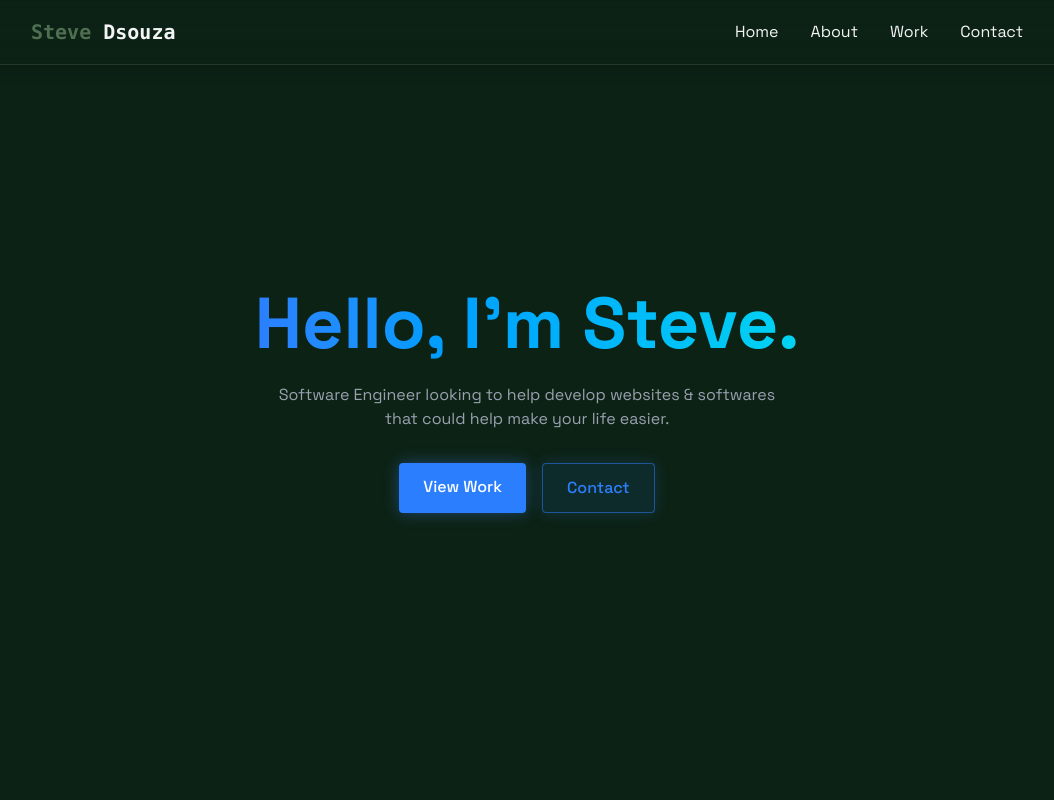
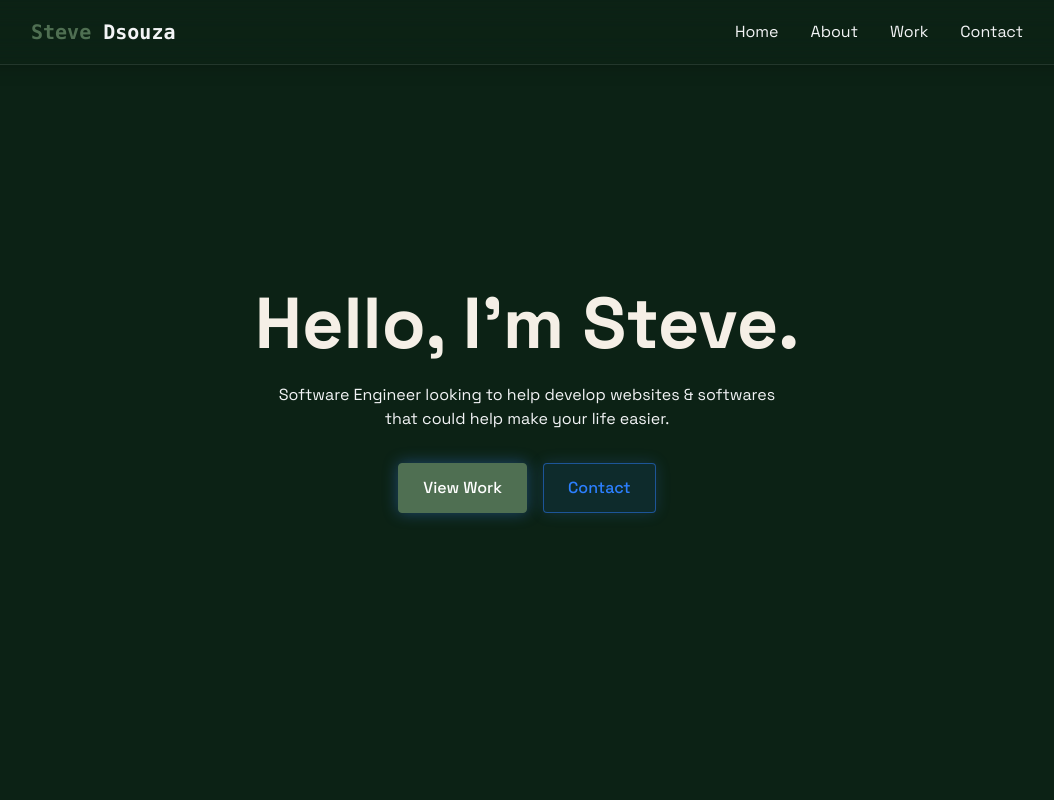
Before and after one commit to stevenovak123/portfolio, a React (Vite) app: page / in a window 1280 px wide. Shown: the top 800 px of the page, without its empty margins (113-1167 px from the left). Built offline with nearby package versions, Linux system fonts and the light colour scheme.

Commit message:
changed color scheme convention to RGB

```diff
--- a/src/components/NavBar.jsx
+++ b/src/components/NavBar.jsx
@@ -5,14 +5,11 @@ const NavBar = ({ menuOpen, setIsMenuOpen }) => {
     document.body.style.overflow = menuOpen ? 'hidden' : '';
   }, [menuOpen]);
   return (
-    <nav className='fixed top-0 w-full z-40 bg-[rgb(#4f6f52)] backdrop-blur-lg border-b border-white/10 shadow-lg'>
+    <nav className='fixed top-0 w-full z-40  backdrop-blur-lg border-b border-white/10 shadow-lg'>
       <div className='max-w-5xl mx-auto px-4'>
         <div className='flex justify-between items-center h-16'>
-          <a
-            href='#home'
-            className='font-mono text-xl font-bold text-[rgb(#f5efe6)]'
-          >
-            <span className='text-[#4f6f52]'>Steve </span>
+          <a href='#home' className='font-mono text-xl font-bold'>
+            <span className='text-[rgb(79,111,82)]'>Steve </span>
             Dsouza
           </a>
           <div
@@ -24,25 +21,25 @@ const NavBar = ({ menuOpen, setIsMenuOpen }) => {
           <div className='hidden md:flex items-center space-x-8 '>
             <a
               href='#home'
-              className='text-[rgb(#f5efe6)]-300 hover:text-[rgb(#f5efe6)] transition-colors'
+              className='text-[rgb(245,239,230)]-300 hover:text-[rgb(245,239,230)] transition-colors'
             >
               Home
             </a>
             <a
               href='#about'
-              className='text-[rgb(#f5efe6)]-300 hover:text-[rgb(#f5efe6)] transition-colors'
+              className='text-[rgb(245,239,230)]-300 hover:text-[rgb(245,239,230)] transition-colors'
             >
               About
             </a>
             <a
               href='#work'
-              className='text-[rgb(#f5efe6)]-300 hover:text-[rgb(#f5efe6)] transition-colors'
+              className='text-[rgb(245,239,230)]-300 hover:text-[rgb(245,239,230)] transition-colors'
             >
               Work
             </a>
             <a
               href='#contact'
-              className='text-[rgb(#f5efe6)]-300 hover:text-[rgb(#f5efe6)] transition-colors'
+              className='text-[rgb(245,239,230)]-300 hover:text-[rgb(245,239,230)] transition-colors'
             >
               Contact
             </a>
--- a/src/components/sections/Home.jsx
+++ b/src/components/sections/Home.jsx
@@ -9,17 +9,17 @@ const Home = () => {
     >
       <RevealOnScroll>
         <div className='text-center z-10 px-4 '>
-          <h1 className='text-5xl md:text-7xl font-bold mb-6 bg-gradient-to-r from-blue-500 to-cyan-400 bg-clip-text text-transparent leading-right'>
+          <h1 className=' text-[rgb(245,239,230)] text-5xl md:text-7xl font-bold mb-6 bg-clip-text'>
             Hello, I'm Steve.
           </h1>
-          <p className='text-gray-400 text-l mb-8 max-w-lg mx-auto'>
+          <p className='text-#e8dfca text-l mb-8 max-w-lg mx-auto'>
             Software Engineer looking to help develop websites & softwares that
             could help make your life easier.
           </p>
           <div className='flex justify-center space-x-4'>
             <a
               href='#work'
-              className='bg-blue-500 text-white py-3 px-6 rounded font-medium transition relative overflow-hidden hover:-translate-y-0.5 hover: shadow-[0_0_15px_rgba(59,130,246,0.4)]'
+              className='border border-[rgb(79,111,82)] bg-[rgb(79,111,82)] text-white py-3 px-6 rounded font-medium transition relative overflow-hidden hover:-translate-y-0.5 hover: shadow-[0_0_15px_rgb(59,130,246,0.4)]'
             >
               View Work
             </a>
```
